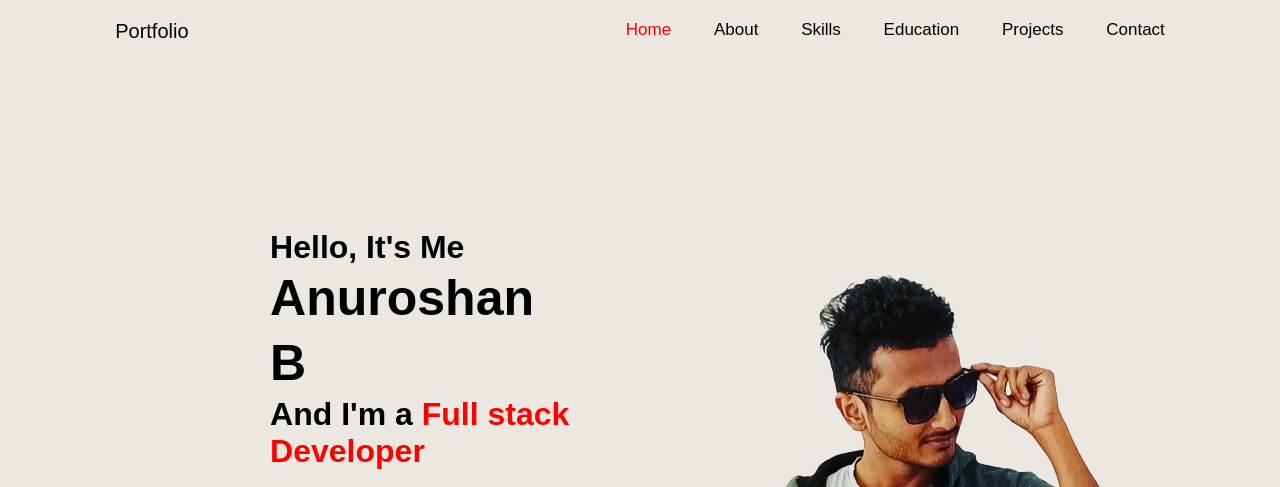
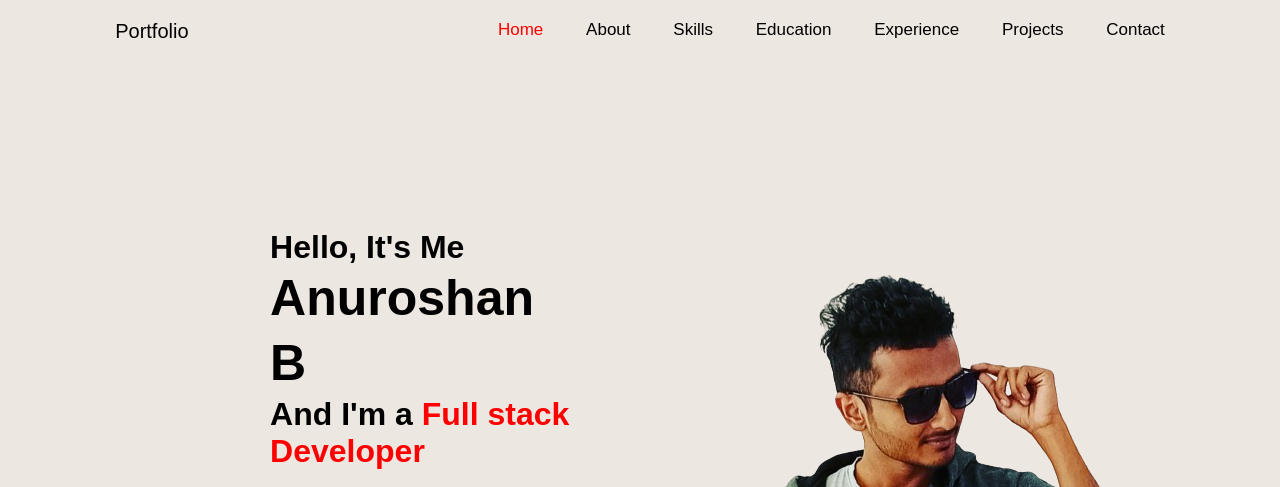
Before and after one commit to Roshantech2023/MY-portfolio, a plain HTML site: page index.html in a window 1280 px wide. Shown: the top 487 px of the page. Drawn offline with nearby package versions, Linux system fonts and the light colour scheme.

Commit message:
new commit

```diff
--- a/index.html
+++ b/index.html
@@ -28,6 +28,7 @@
             <a href="#about">About</a>
             <a href="#skills">Skills</a>
             <a href="#education">Education</a>
+            <a href="#experience">Experience</a>
             <a href="#portfolio">Projects</a>
             <a href="#contact">Contact</a>
         </nav>
@@ -253,7 +254,7 @@
 </section>
 
 <section class="experience" id="experience">
-    <h2 class="heading">My <span>Education</span></h2>
+    <h2 class="heading">My <span>Experience</span></h2>
 
     <div class="education-row">
         <div class="education-column">
```
